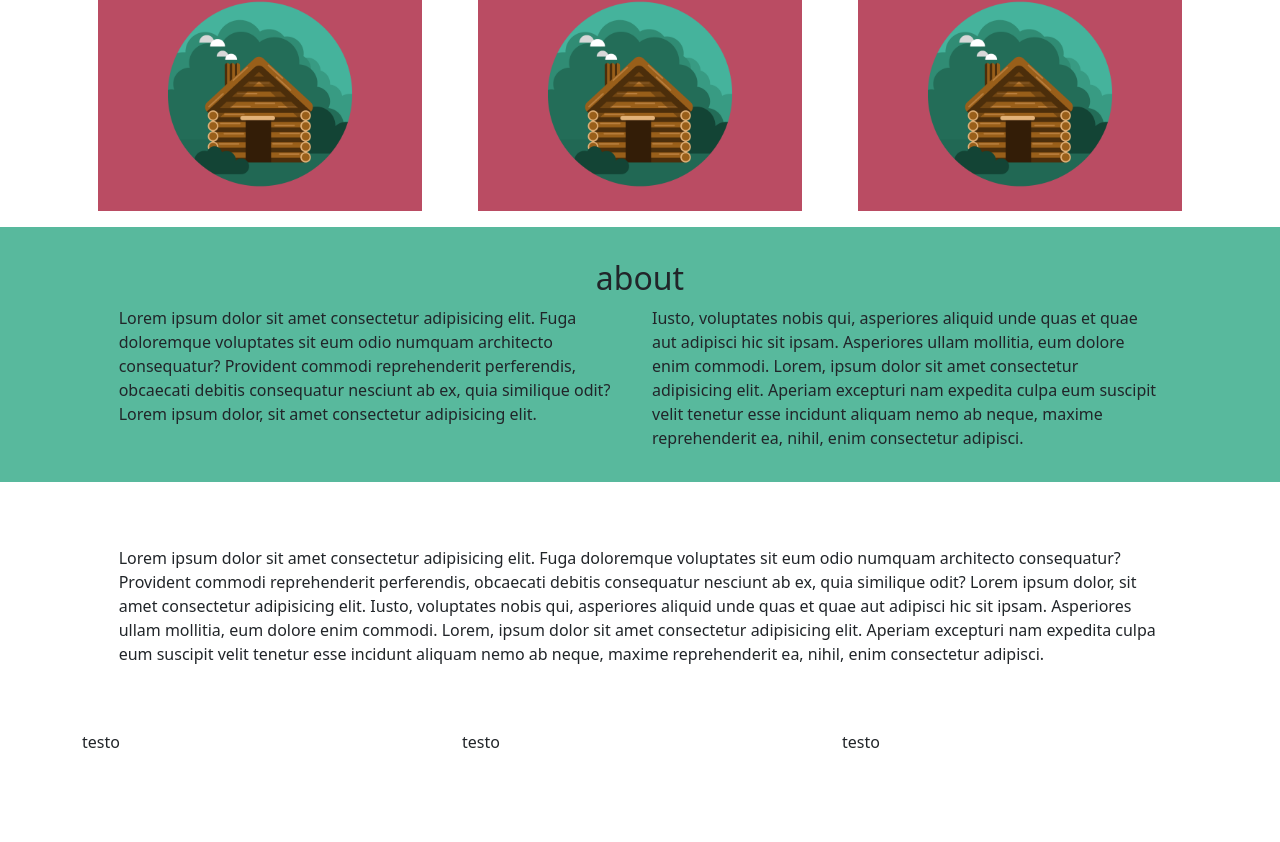
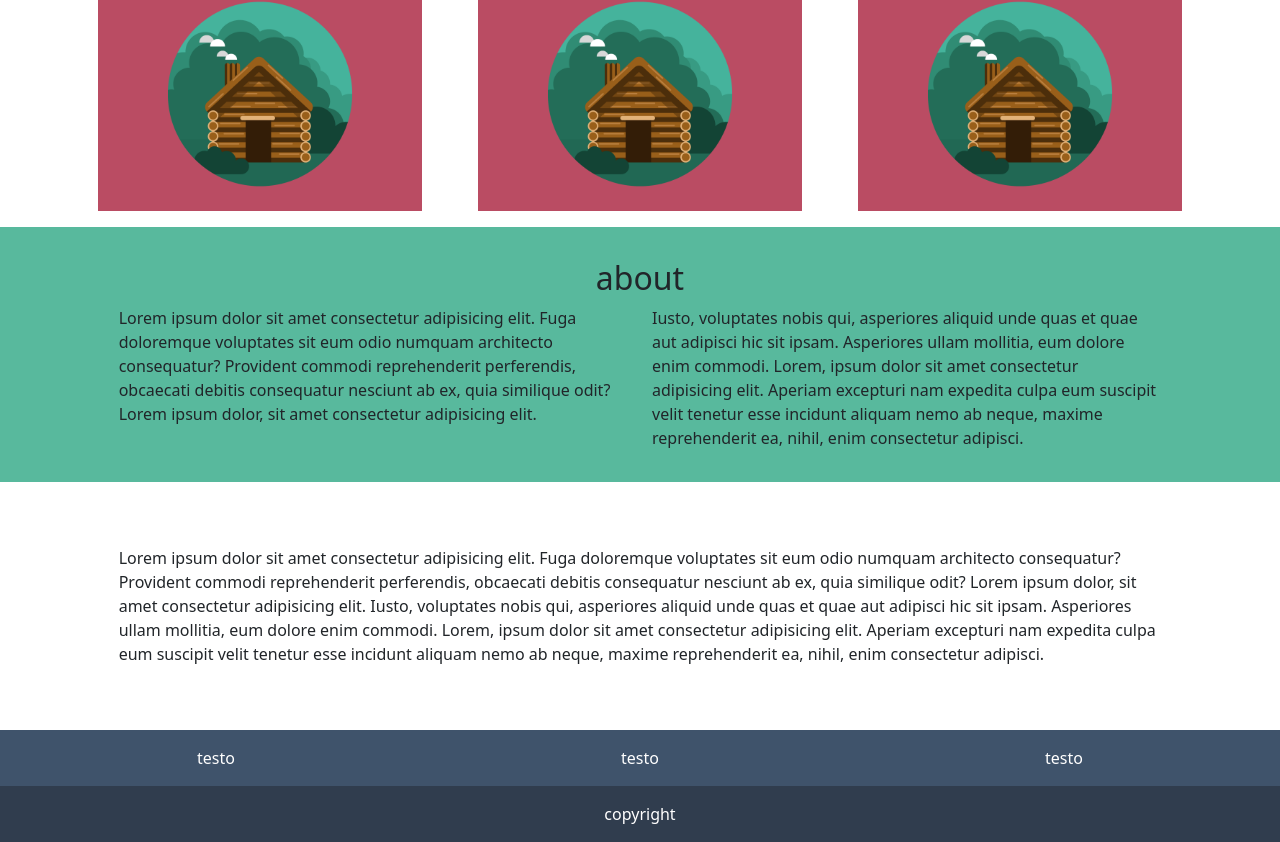
Before and after one commit to alexcapoluongo/html-css-bootstrap-freelancer, a plain HTML site: page index.html in a window 1280 px wide. Shown: the part 663-1505 px from the top of the page. Before the commit the page ends 1417 px from the top, so only its background shows below. Drawn offline with nearby package versions, Linux system fonts and the light colour scheme.

Commit message:
footer added

```diff
--- a/css/style.css
+++ b/css/style.css
@@ -65,3 +65,23 @@ img {
 }
 
 /* FOOTER */
+
+footer{
+    background-color: #3F536B;
+}
+
+.content-footer{
+    text-align: center;
+    color:white;
+    padding:1rem;
+}
+
+.copyright{
+    background-color: #303D4E;
+}
+
+.copyright-wrap{
+    text-align: center;
+    color:white;
+    padding:1rem;
+}
--- a/index.html
+++ b/index.html
@@ -122,12 +122,20 @@
     <!-- FOOTER -->
 
     <footer>
-        <div class="container">
-            <div class="content-footer">
-                <div class="row">
-                    <div class="col-4">testo</div>
-                    <div class="col-4">testo</div>
-                    <div class="col-4">testo</div>
+        <div class="content-footer">
+            <div class="row">
+                <div class="col-12 col-md-4">testo</div>
+                <div class="col-12 col-md-4">testo</div>
+                <div class="col-12 col-md-4">testo</div>
+            </div>
+        </div>
+
+        <div class="content-copyright">
+            <div class="row">
+                <div class="col-12 col-md-12 copyright">
+                    <div class="copyright-wrap">
+                            copyright
+                    </div>
                 </div>
             </div>
         </div>
```
